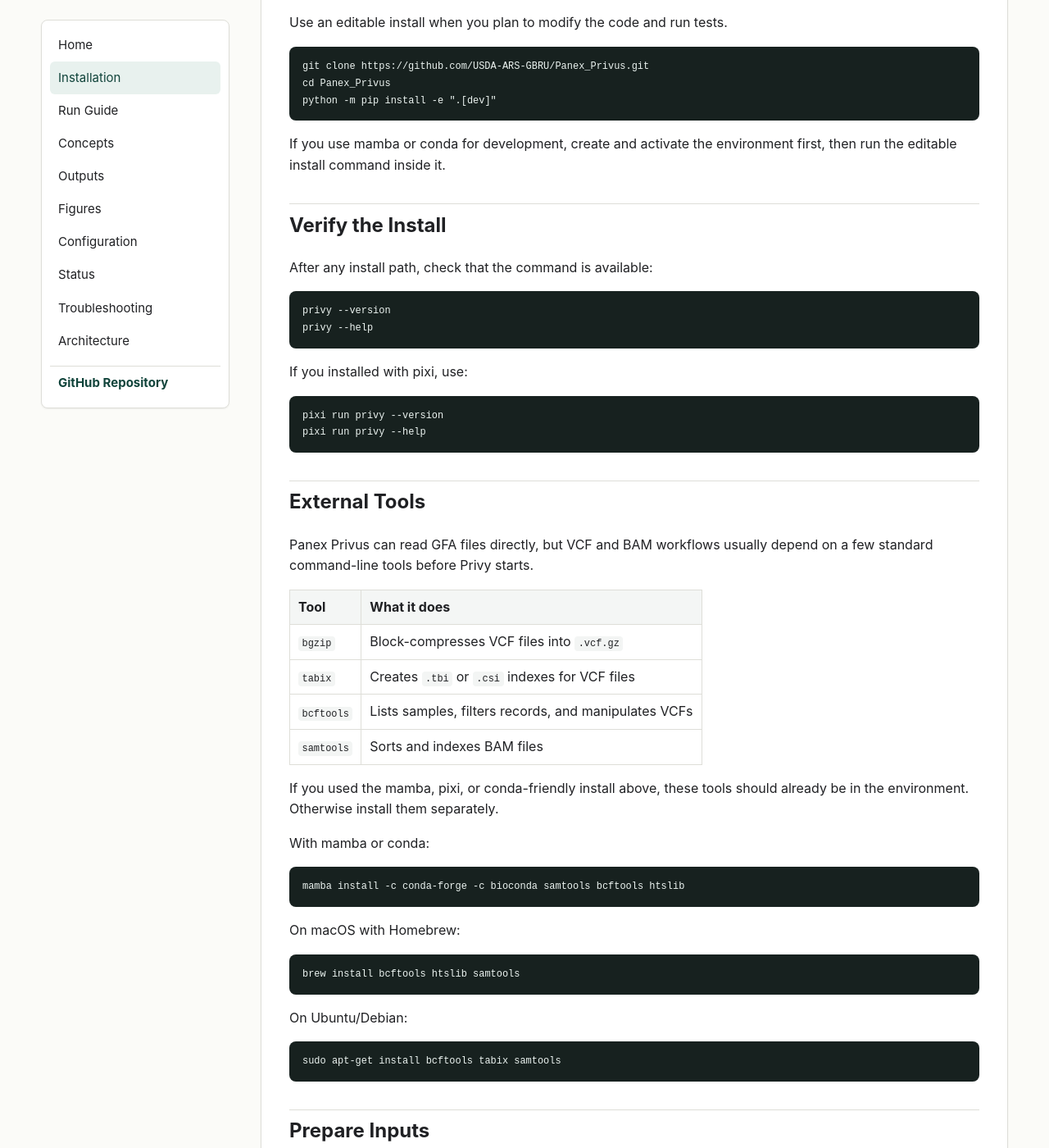
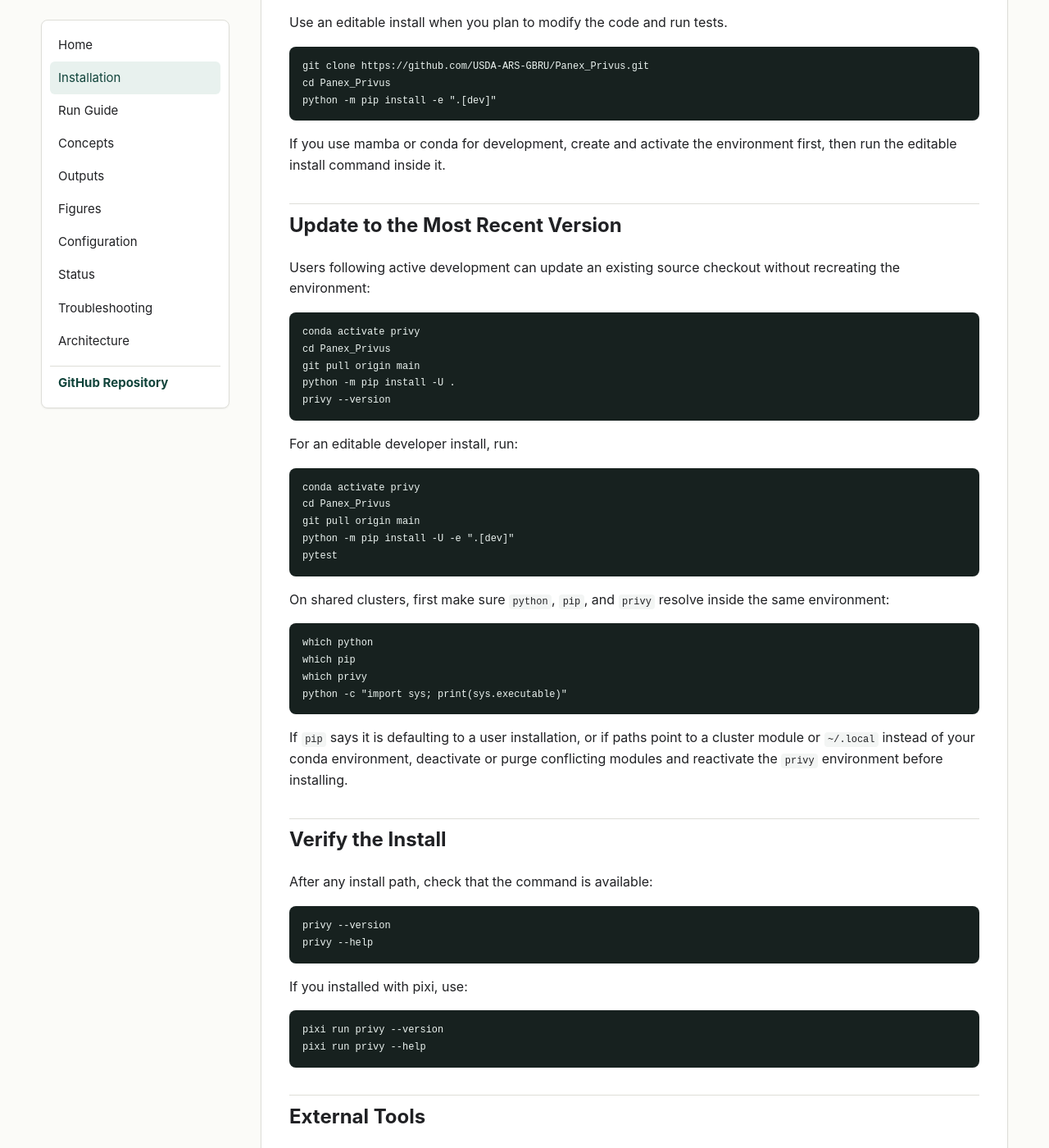
Before and after one commit to USDA-ARS-GBRU/Panex_Privus, a Jekyll site: the page built from docs/installation.md, in a window 1280 px wide and 1400 px high, scrolled down 2316 px. Shown: the whole window at 82% size. Built offline with Jekyll 4.4.1, drawn with Linux system fonts in a browser that asks for light colours.

Commit message:
Document how to update development installs

````diff
--- a/docs/installation.md
+++ b/docs/installation.md
@@ -112,6 +112,44 @@
 If you use mamba or conda for development, create and activate the environment
 first, then run the editable install command inside it.
 
+## Update to the Most Recent Version
+
+Users following active development can update an existing source checkout
+without recreating the environment:
+
+```bash
+conda activate privy
+cd Panex_Privus
+git pull origin main
+python -m pip install -U .
+privy --version
+```
+
+For an editable developer install, run:
+
+```bash
+conda activate privy
+cd Panex_Privus
+git pull origin main
+python -m pip install -U -e ".[dev]"
+pytest
+```
+
+On shared clusters, first make sure `python`, `pip`, and `privy` resolve inside
+the same environment:
+
+```bash
+which python
+which pip
+which privy
+python -c "import sys; print(sys.executable)"
+```
+
+If `pip` says it is defaulting to a user installation, or if paths point to a
+cluster module or `~/.local` instead of your conda environment, deactivate or
+purge conflicting modules and reactivate the `privy` environment before
+installing.
+
 ## Verify the Install
 
 After any install path, check that the command is available:
````
Also changed, not shown: README.md.
